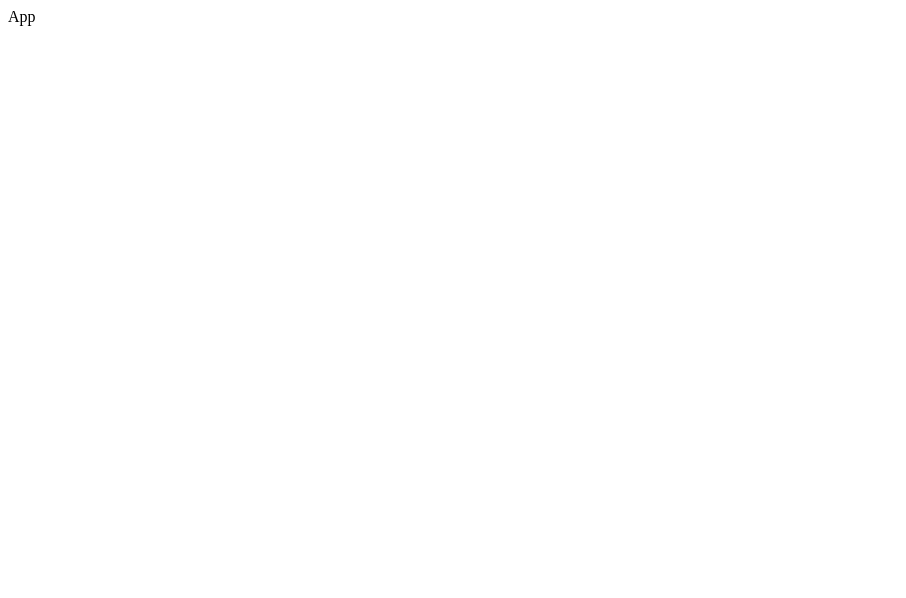
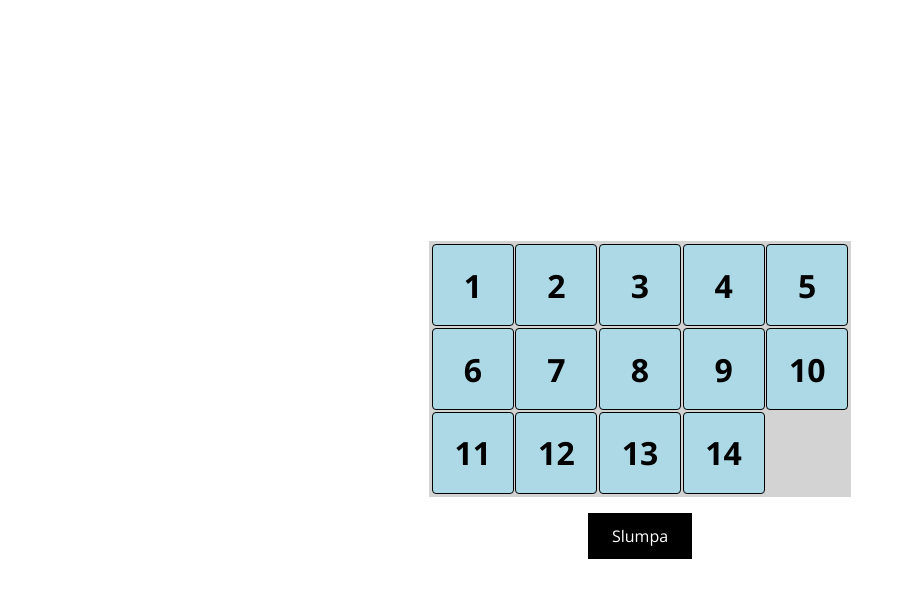
Before and after one commit to frankemon/grebban-test, a React (Vite) app: page / in a window 1280 px wide. Shown: the top 598 px of the page, without its empty margins (0-906 px from the left). Built offline with nearby package versions, Linux system fonts and the light colour scheme.

Commit message:
board, tiles, button, styles

```diff
--- a/index.html
+++ b/index.html
@@ -5,6 +5,11 @@
   <meta charset="UTF-8" />
   <link rel="icon" type="image/svg+xml" href="/vite.svg" />
   <meta name="viewport" content="width=device-width, initial-scale=1.0" />
+  <link rel="preconnect" href="https://fonts.googleapis.com">
+  <link rel="preconnect" href="https://fonts.gstatic.com" crossorigin>
+  <link
+    href="https://fonts.googleapis.com/css2?family=Lora:ital,wght@0,400;0,600;1,400&family=MedievalSharp&family=Open+Sans:ital,wght@0,300..800;1,300..800&display=swap"
+    rel="stylesheet">
   <title>Grebban Test 15 puzzle</title>
 </head>
 
--- a/package.json
+++ b/package.json
@@ -10,8 +10,10 @@
     "preview": "vite preview"
   },
   "dependencies": {
+    "@types/styled-components": "^5.1.34",
     "react": "^18.3.1",
-    "react-dom": "^18.3.1"
+    "react-dom": "^18.3.1",
+    "styled-components": "^6.1.13"
   },
   "devDependencies": {
     "@eslint/js": "^9.13.0",
--- a/src/App.tsx
+++ b/src/App.tsx
@@ -1,7 +1,35 @@
 import React from "react";
+import styled, { createGlobalStyle } from "styled-components";
+import Board from "./components/Board";
+import Button from "./components/Button";
+import randomizeTiles from "./hooks/randomizeTiles";
 
-const App = () => {
-  return <div>App</div>;
+const GlobalStyle = createGlobalStyle`
+  body {
+    margin: 0;
+    padding: 0;
+    font-family: "Open Sans", sans-serif;
+  }
+`;
+
+const MainContainer = styled.div`
+  display: flex;
+  flex-direction: column;
+  justify-content: center;
+  align-items: center;
+  height: 100vh;
+`;
+
+const App: React.FC = () => {
+  return (
+    <>
+      <GlobalStyle />
+      <MainContainer>
+        <Board />
+        <Button text={"slumpa"} onClick={randomizeTiles} />
+      </MainContainer>
+    </>
+  );
 };
 
 export default App;
--- /dev/null
+++ b/src/components/Board.tsx
@@ -0,0 +1,31 @@
+import React from "react";
+import styled from "styled-components";
+import Tile from "./Tile";
+
+const ROWS = 3;
+const COLS = 5;
+const TILES_AMOUNT = ROWS * COLS - 1;
+//   grid-template-columns: repeat(${COLS}, 1fr);
+
+// const TILES_AMOUNT = 5;
+
+const BoardContainer = styled.div`
+  display: grid;
+  grid-template-columns: repeat(${COLS}, 1fr);
+  gap: 0.1rem;
+  padding: 0.2rem;
+  margin-bottom: 1rem;
+  background-color: #d3d3d3;
+`;
+
+const Board: React.FC = () => {
+  return (
+    <BoardContainer>
+      {Array.from({ length: TILES_AMOUNT }).map((_, index) => (
+        <Tile key={index} number={index + 1} />
+      ))}
+    </BoardContainer>
+  );
+};
+
+export default Board;
--- /dev/null
+++ b/src/components/Button.tsx
@@ -0,0 +1,25 @@
+import React from "react";
+import styled from "styled-components";
+
+interface ButtonProps {
+  text: string;
+  onClick: () => void;
+}
+
+const ButtonContainer = styled.div`
+  background-color: #000000;
+  color: #ffffff;
+  padding: 0.75rem 1.5rem;
+  cursor: pointer;
+  user-select: none;
+`;
+
+const Button: React.FC<ButtonProps> = ({ text, onClick }) => {
+  return (
+    <ButtonContainer onClick={onClick} className="btn">
+      {text.charAt(0).toUpperCase() + text.slice(1)}
+    </ButtonContainer>
+  );
+};
+
+export default Button;
--- /dev/null
+++ b/src/components/Tile.tsx
@@ -0,0 +1,32 @@
+import React from "react";
+import styled from "styled-components";
+
+const TileContainer = styled.div`
+  display: flex;
+  justify-content: center;
+  align-items: center;
+  width: 5rem;
+  height: 5rem;
+  background-color: #add9e6;
+  border: 1px solid #000000;
+  border-radius: 0.25rem;
+  color: #000000;
+  font-size: 2rem;
+  font-weight: bold;
+  cursor: pointer;
+  user-select: none;
+  @media (max-width: 600px) {
+    width: 4rem;
+    height: 4rem;
+  }
+`;
+
+interface TileProps {
+  number: number;
+}
+
+const Tile: React.FC<TileProps> = ({ number }) => {
+  return <TileContainer>{number}</TileContainer>;
+};
+
+export default Tile;
--- /dev/null
+++ b/src/hooks/randomizeTiles.ts
@@ -0,0 +1,5 @@
+const randomizeTiles = () => {
+  console.log("Randomize tiles");
+};
+
+export default randomizeTiles;
```
Also changed, not shown: 1 other file (tests, documents, lock files or other folders).
